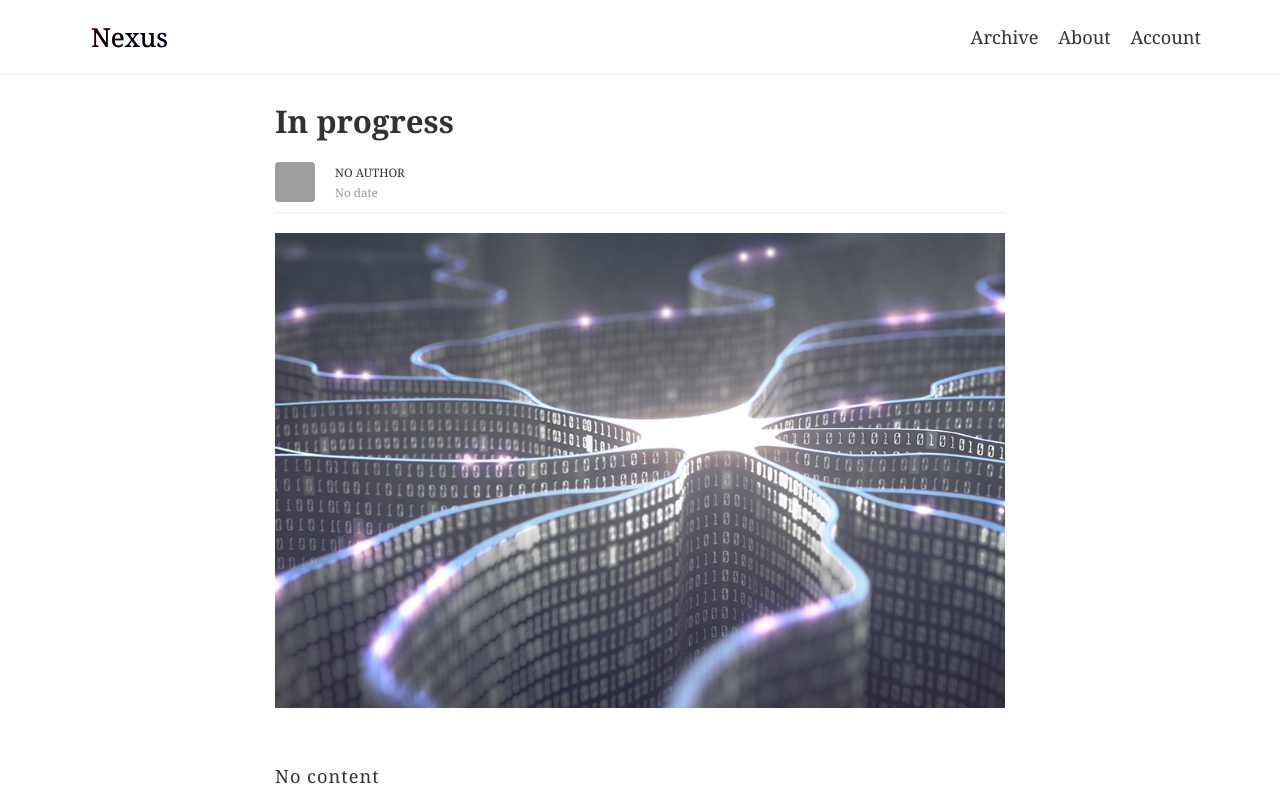
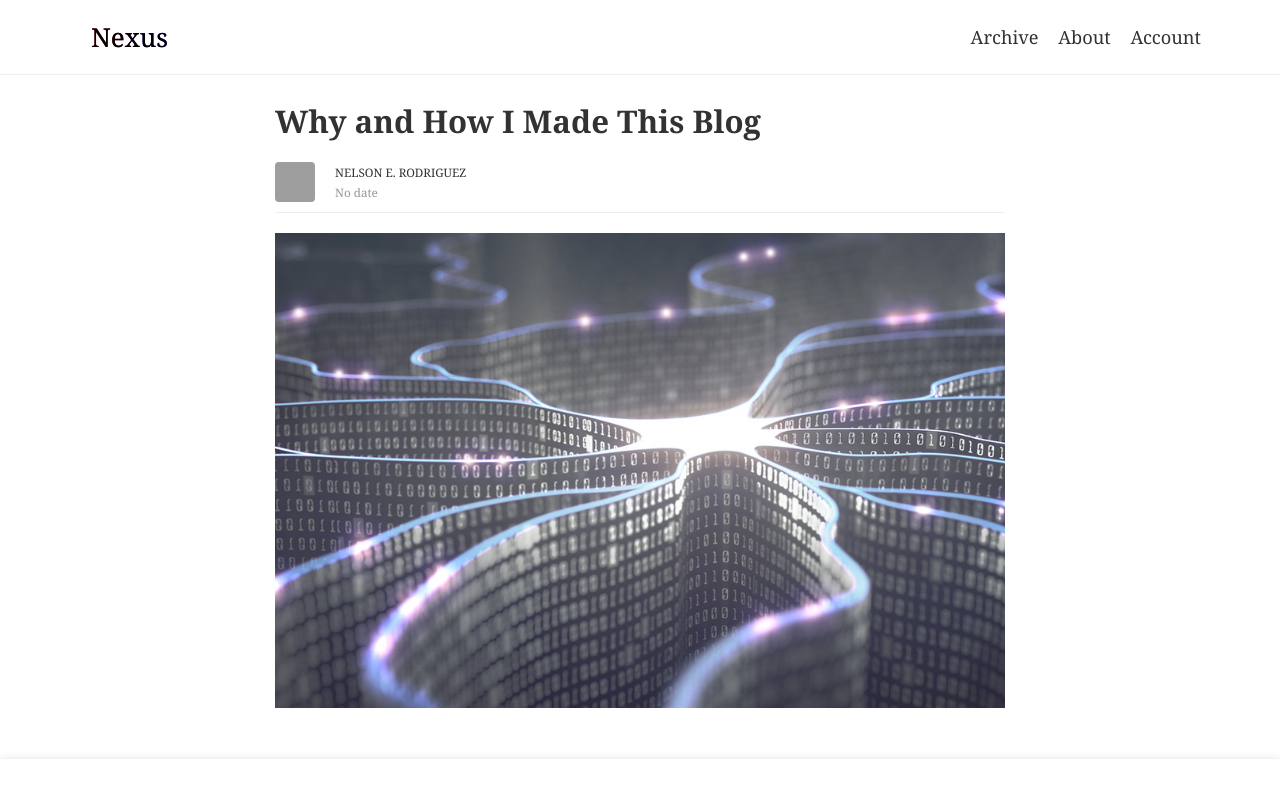
Before and after one commit to Yugenero/Nexus, a React (Create React App) app: page /p/1 in a window 1280 px wide. Shown: the top 800 px of the page. Built offline with nearby package versions, Linux system fonts and the light colour scheme; grey boxes are pictures that could not be loaded.

Commit message:
some changes to post method
made changes to the post method of the login field and some other stuff

```diff
--- a/src/pages/data/posts.json
+++ b/src/pages/data/posts.json
@@ -1,26 +1,26 @@
 [
   {
     "id": "1",
-    "author": "No author",
+    "author": "Nelson E. Rodriguez",
     "date": "No date",
-    "title": "In progress",
+    "title": "Why and How I Made This Blog",
     "imgURL": "/images/CS_flow2.jpeg",
-    "category": "No category",
-    "excerpt": "No content",
-    "content": "No content"
+    "category": "Dev",
+    "excerpt": "\n...",
+    "content": "\n"
+  },
+  {
+    "id": "2",
+    "author": "Nelson E. Rodriguez",
+    "date": "No date",
+    "title": "Why and How I Made This Blog",
+    "imgURL": "/images/CS_flow2.jpeg",
+    "category": "Dev",
+    "excerpt": "\n...",
+    "content": "\n"
   },
   {
     "id": "3",
-    "author": "No author",
-    "date": "No date",
-    "title": "In progress",
-    "imgURL": "/images/CS_flow2.jpeg",
-    "category": "No category",
-    "excerpt": "No content",
-    "content": "No content"
-  },
-  {
-    "id": "2",
     "author": "No author",
     "date": "No date",
     "title": "In progress",
--- a/src/pages/login.js
+++ b/src/pages/login.js
@@ -4,7 +4,7 @@ import Button from '@material-ui/core/Button';
 import { Box } from '@material-ui/core';
 import anime from 'animejs';
 
-function Login() {
+function LoginField() {
 
 	const [username, setUsername] = useState('');
 	const [password, setPassword] = useState('');
@@ -19,17 +19,50 @@ function Login() {
 	return (
 		<div className='login_container'>
 			<div className='form_submission_container'>
-				<Box>
-					<TextField className="login_field" variant='outlined' />
-					<TextField className="login_field" variant='outlined' />
-					<TextField className="login_field" variant='outlined' />
 
+					{/** Form submission container component for user login */}
+					<Box>
+					<TextField className="login_field" variant='outlined'
+					style={{color: 'var(--accent-color-darkred)', width: '400px'}}
+					label="Username"/>
+					</Box>
+
+					<Box>
+					<TextField className="login_field" variant='outlined'
+					style={{color: 'var(--accent-color-darkred)', width: '400px'}}
+					label="Email"/>
+					</Box>
+
+					<Box>
+					<TextField className="login_field" variant='outlined'
+					style={{color: 'var(--accent-color-darkred)', width: '400px'}}
+					label="Password"/>
+					</Box>
 
 					<Button onClick={handleSubmit}> Login </Button>
-				</Box>
 			</div>
 		</div>
 	)
 };
 
+
+
+/**
+ * Note to myself: A bit on prop destructuring
+ * Properties is just another word for parameter, they are a proper subset of
+ * parameters that are passed to a function.
+ *
+ * function Greeting(props) {  return <div>Hello, {props.name}</div>; }
+ * function Greeting({ name }) {  return <div>Hello, {name}</div>; }
+ */
+
+function Login({props}) {
+	return (
+		<div className='login_ui'>
+			<LoginField/>
+		</div>
+	)
+}
+
+
 export default Login;
--- a/src/pages/register.js
+++ b/src/pages/register.js
@@ -38,11 +38,17 @@ function RegistrationField({onUsernameChange, onEmailChange, onPasswordChange})
 	)
 }
 
-function Register() {
+function Register(props) {
 
 	const [username, setUsername] = useState('');
 	const [email, setEmail] = useState('');
 	const [password, setPassword] = useState('');
+
+	// navigation routes
+	const navigate = useNavigate();
+	const goBack = () => {
+		navigate('/');
+	};
 
 	// event handler for the form submission
 	/**
@@ -51,25 +57,22 @@ function Register() {
 	 */
 	const handleSubmit = (event) => {
 		event.preventDefault();
-
 		axios.post('http://localhost:3000/users', {
 			username: username,
 			email: email,
 			password: password
 		})
 		.then(response => {
-			console.log(response);
+			if (response.data === 'User created successfully') {
+				navigate('/login');
+			}
 		})
 		.catch(error => {
 			console.error('Error creating user: ', error);
 		});
 	}
 
-	// navigation routes
-	const navigate = useNavigate();
-	const goBack = () => {
-		navigate('/');
-	};
+
 
 	useEffect(() => {
         const registrationVisual = document.querySelector('.registration_visual');
@@ -114,19 +117,18 @@ function Register() {
 						onEmailChange={setEmail}
 						onPasswordChange={setPassword}
 						/>
-					<Button type="submit" variant="outlined" onClick={handleSubmit}>
+					<Button
+					style={{color: 'var(--accent-color-darkblue)'}}
+					type="submit" variant="outlined" onClick={handleSubmit}>
 						Create An Account
 					</Button>
-
-					<div className="loading">hi</div>
-
 
 				{/** buttons */}
 				<Box mt={1}>
 					<Button
 						variant="outlined"
 						className="back_button"
-						style={{width: '400px'}}
+						style={{width: '400px', color: 'var(--accent-color-darkred)'}}
 						onClick={goBack}
 						>
 						Back
--- a/src/pages/styles/register.css
+++ b/src/pages/styles/register.css
@@ -110,12 +110,12 @@
 }
 
 .login {
-	font-size: 0.6em;
+	font-size: 0.5em;
 	color: var(--primary-color);
 	font-family: var(--font-family-text);
 	margin-top: 8px
 } .login:hover {
-	font-style: italic;
+	text-decoration: underline;
 }
 
 .loading {
```
Also changed, not shown: package.json (+5 -2 lines), src/pages/styles/login.css (added, +18 -0 lines), src/server/server.js (+14 -3 lines), 1 other file (tests, documents, lock files or other folders).
